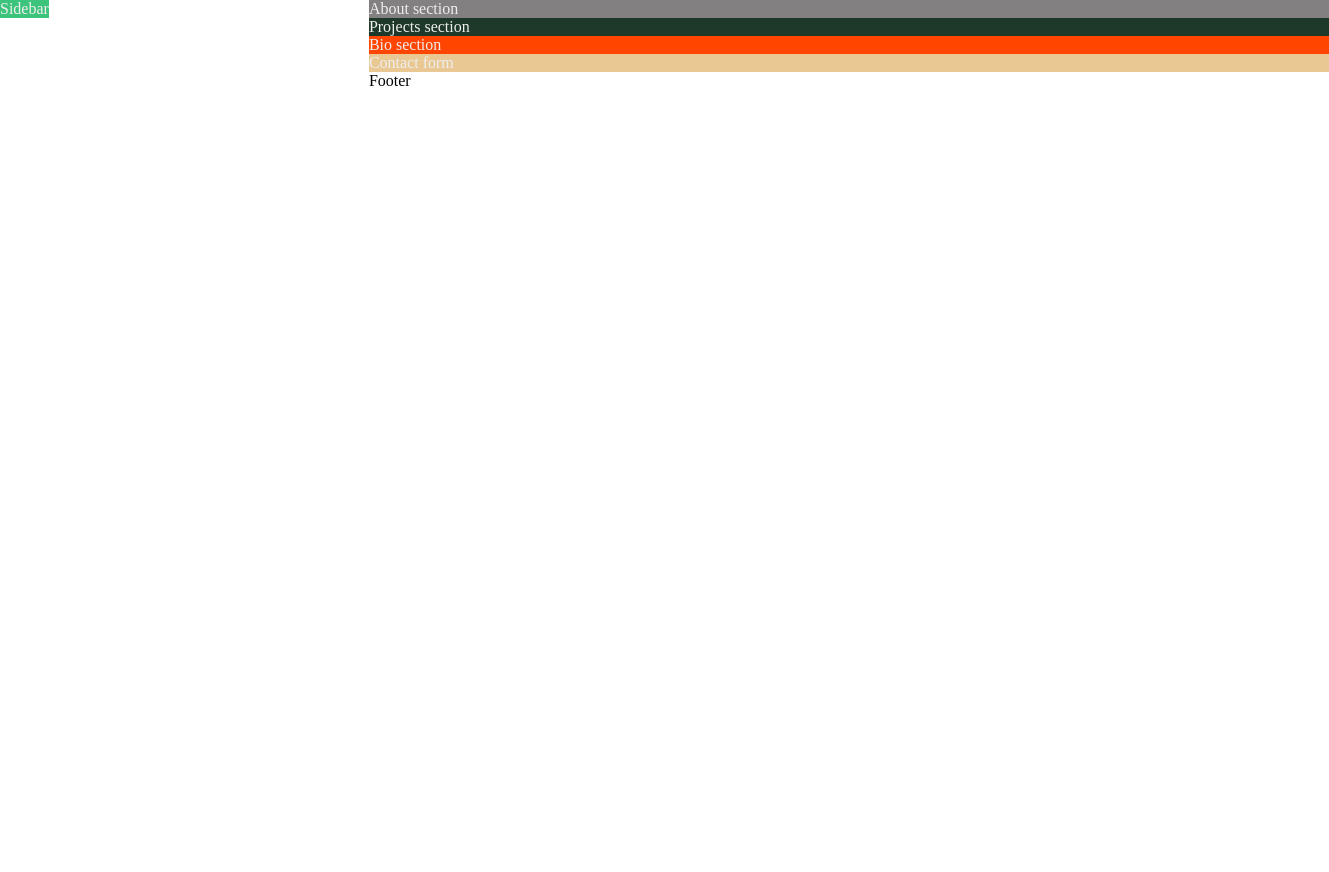
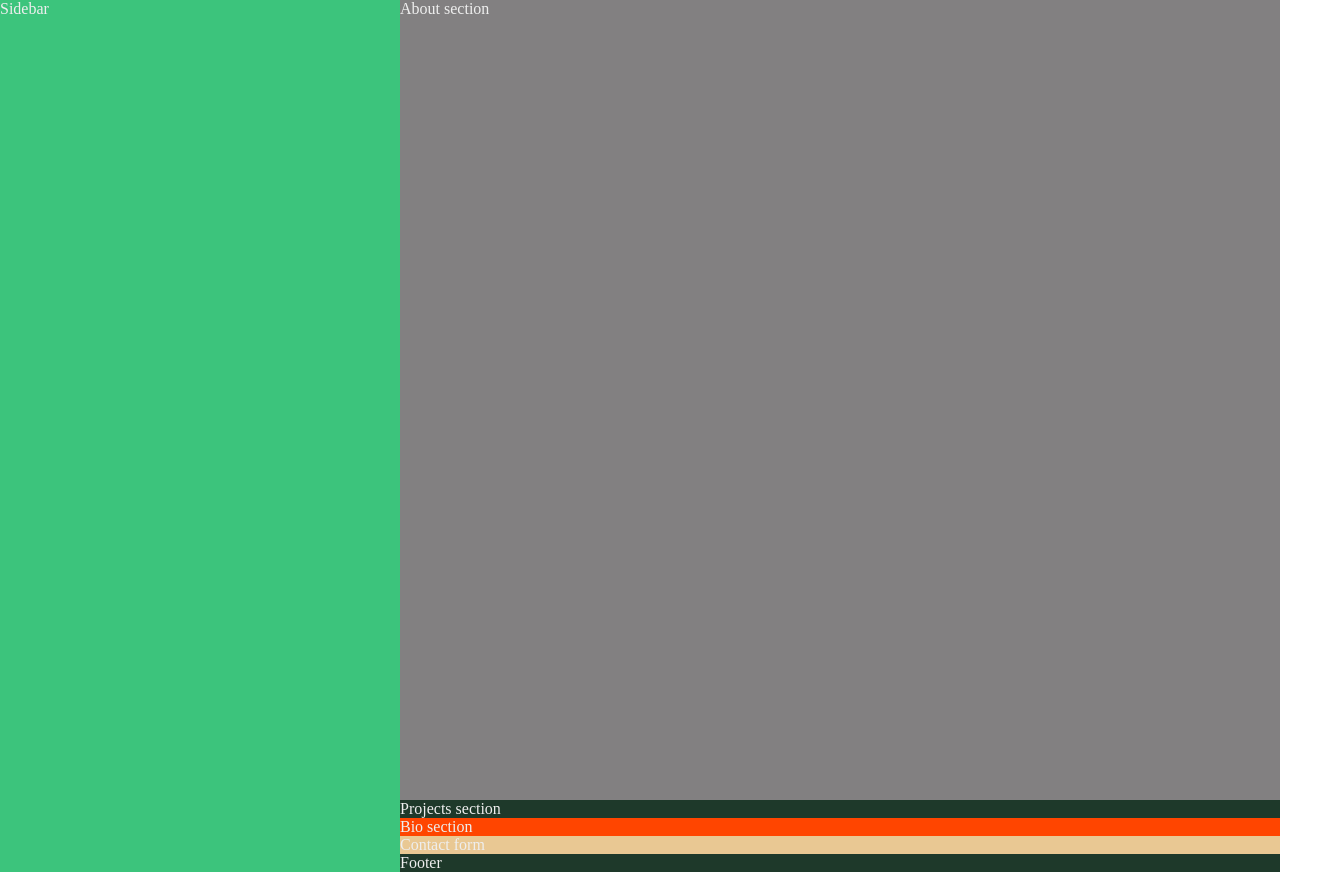
Before and after one commit to JonathonMoore1/Web_Portfolio, a website: page index.html in a window 1280 px wide. Shown: the whole page, 1329 px wide, since content can reach past the window. Before the commit the page ends 800 px from the top, so only its background shows below. Drawn offline with Linux system fonts and the light colour scheme.

Commit message:
Basic starting layout complete

```diff
--- a/index.html
+++ b/index.html
@@ -13,7 +13,7 @@
 
 <body>
     <div class="container">
-        <aside>
+        <!-- <aside> -->
             <div class="sidebar">
                 <!-- <div class="me">
                     <img src="img/jonandwww_LI (6).jpg" alt="Me" class="me__img">
@@ -27,14 +27,14 @@
                 </nav> -->
                 Sidebar
             </div>
-        </aside>
-        <main class="main">
+        <!-- </aside> -->
+        <!-- <main class="main"> -->
             <section class="section-about">About section</section>
             <section class="section-projects">Projects section</section>
             <section class="section-bio">Bio section</section>
             <section class="section-contact">Contact form</section>
             <footer class="footer">Footer</footer>
-        </main>
+        <!-- </main> -->
     </div>
 </body>
 
--- a/sass/_base.scss
+++ b/sass/_base.scss
@@ -13,14 +13,15 @@ body {
 }
 
 main {
-    padding-left: 25%;
-    width: 100vw;
+    // padding-left: 25%;
+    // width: 100vw;
 }
 
 .container {
     display: grid;
-    grid-template-rows: 100vh repeat(3, min-content);
-    grid-template-columns: repeat(4, 1fr);
+    grid-template-rows: 100vh repeat(5, min-content);
+    grid-template-columns: [sidebar-start] 25rem [sidebar-end full-start] 1fr [section-start] repeat(5, minmax(min-content, 14rem)) [section-end] 1fr [full-end];
+    // grid-template-columns: [sidebar-start] 30rem [sidebar-end main-start] repeat(4, 1fr) [main-end];
     // height: auto;
     // background-color: $color-primary-dark;
     // border-left: 2px solid $color-text-green;
--- a/sass/_layout.scss
+++ b/sass/_layout.scss
@@ -1,29 +1,43 @@
 .sidebar {
   color: $color-text-light;
   background-color: #3CC47C;
+
+  grid-row: 1 / -1;
+  grid-column: sidebar-start / sidebar-end;
 }
 
 .section-about {
   color: $color-text-light;
   background-color: #828081;
+
+  // grid-row: 1 / 2;
+  grid-column: full-start / full-end;
 }
 
 .section-projects {
   color: $color-text-light;
   background-color: #1E392A;
+
+  grid-column: section-start / section-end;
 }
 
 .section-bio {
   color: $color-text-light;
   background-color: orangered;
+
+  grid-column: section-start / section-end;
 }
 
 .section-contact {
   color: $color-text-light;
   background-color: #e9c893;
+
+  grid-column: section-start / section-end;
 }
 
 .footer {
   color: $color-text-light;
   background-color: #1E392A;
+
+  grid-column: full-start / full-end;
 }
--- a/sass/_sidebar.scss
+++ b/sass/_sidebar.scss
@@ -1,21 +1,21 @@
-.sidebar {
-    // position: fixed;
-    // height: 100%;
-    // width: 25%;
-    // padding: 2rem;
-    // top: 0;
-    // left: 0;
-    // background-color: $color-primary;
-    // z-index: 1000;
-    // overflow: scroll;
+// .sidebar {
+//     // position: fixed;
+//     // height: 100%;
+//     // width: 25%;
+//     // padding: 2rem;
+//     // top: 0;
+//     // left: 0;
+//     // background-color: $color-primary;
+//     // z-index: 1000;
+//     // overflow: scroll;
 
-    // &__inner {
-    //     height: 100%;
-    //     padding: 2rem 5rem;
-    // }
-    color: $color-text-light;
-    background-color: #3CC47C;
-}
+//     // &__inner {
+//     //     height: 100%;
+//     //     padding: 2rem 5rem;
+//     // }
+//     color: $color-text-light;
+//     background-color: #3CC47C;
+// }
 
 // .personal-heading {
 //     position: relative;
```
Also changed, not shown: css/style.css.
